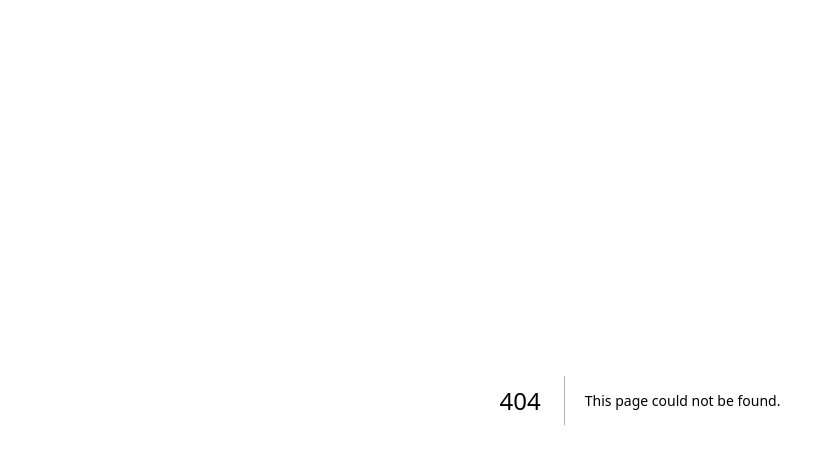
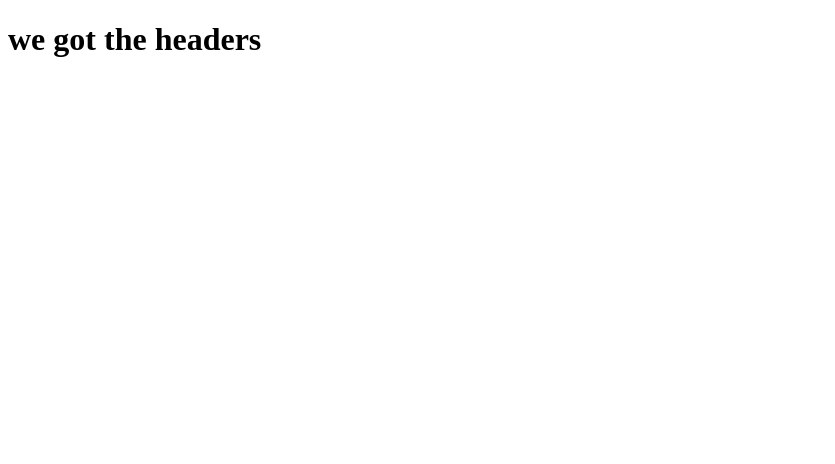
Before and after one commit to alan-ws/ab-testing, a Next.js app: page /header/cache-control in a window 1280 px wide. Before the commit this address had no page. Shown: the top 464 px of the page, without its empty margins (0-835 px from the left). Built offline with nearby package versions, Linux system fonts and the light colour scheme.

Commit message:
test cache headers

```diff
--- a/middleware.ts
+++ b/middleware.ts
@@ -16,5 +16,5 @@ export async function middleware(req: NextRequest) {
   // const { pathname } = req.nextUrl;
   // const url = await get(buckets[whichBucket()]);
   // return NextResponse.rewrite(new URL(pathname, url));
-  return NextResponse.next();
+  return;
 }
--- /dev/null
+++ b/pages/header/cache-control.tsx
@@ -0,0 +1,3 @@
+export default function Home() {
+  return <h1>we got the headers</h1>;
+}
```
Also changed, not shown: vercel.json (added).
